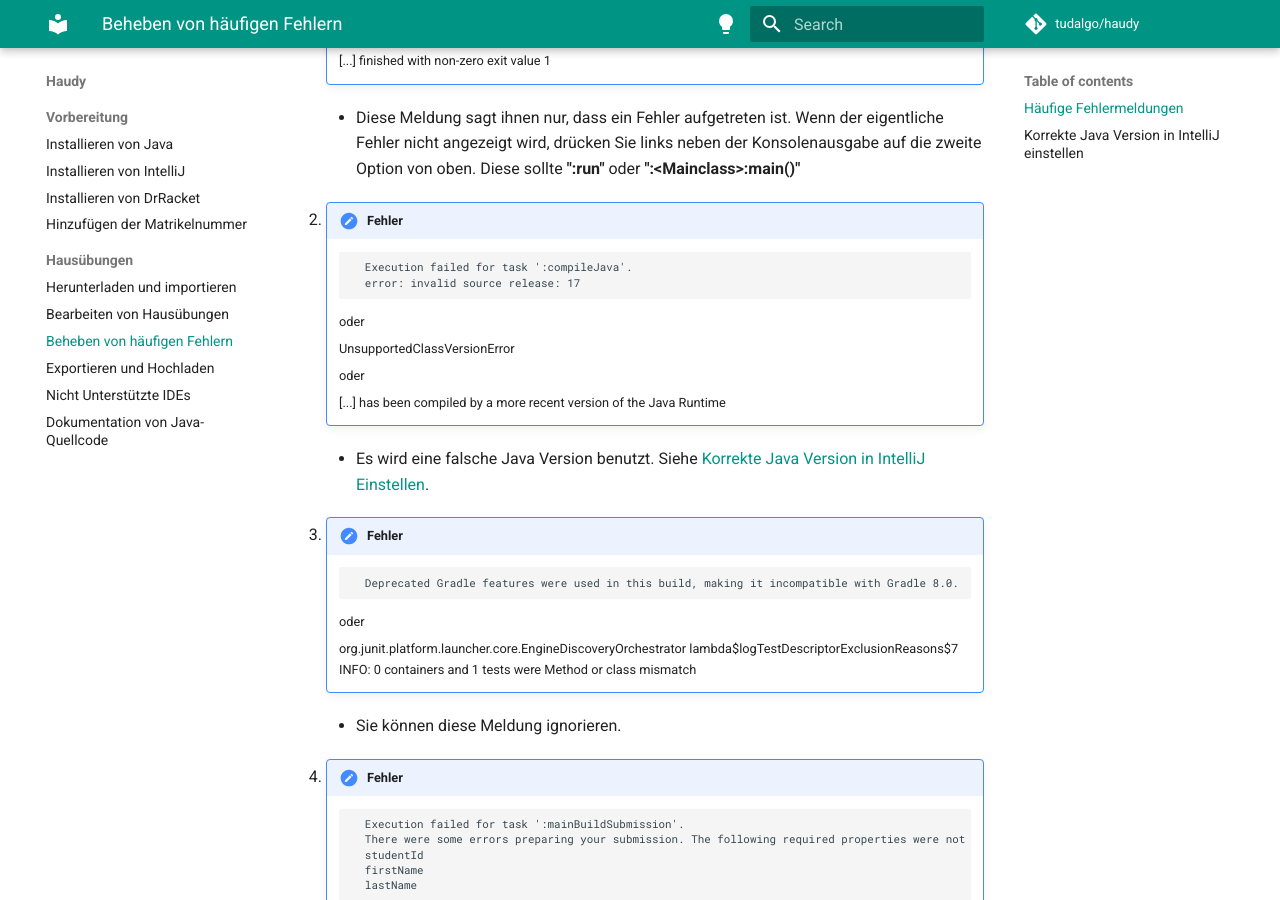
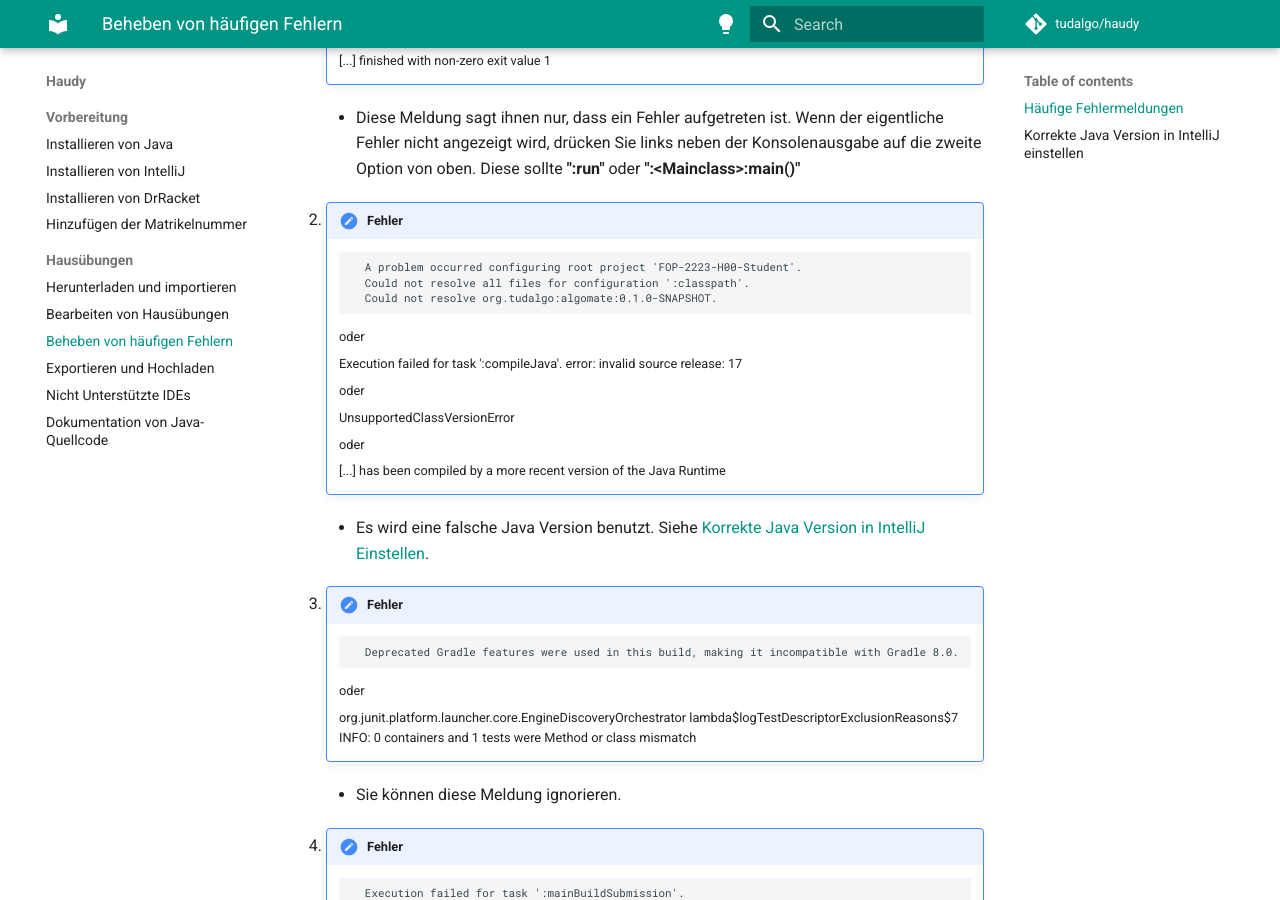
Before and after one commit to tudagrade/wiki, an MkDocs documentation site: the page built from docs/exercises/fix-errors.md, in a window 1280 px wide and 900 px high, scrolled down 555 px. Built offline with MkDocs 1.6.1 and Material for MkDocs 9.7.7, drawn with Linux system fonts in a browser that asks for light colours; comment, search, counter and statistics services are not loaded.

Commit message:
add could not resolve algomate error

```diff
--- a/docs/exercises/fix-errors.md
+++ b/docs/exercises/fix-errors.md
@@ -14,6 +14,12 @@
 
 
    2. !!! error "Fehler"
+          A problem occurred configuring root project 'FOP-2223-H00-Student'.
+          Could not resolve all files for configuration ':classpath'.
+          Could not resolve org.tudalgo:algomate:0.1.0-SNAPSHOT.
+
+          oder
+
           Execution failed for task ':compileJava'.
           error: invalid source release: 17
 
```
